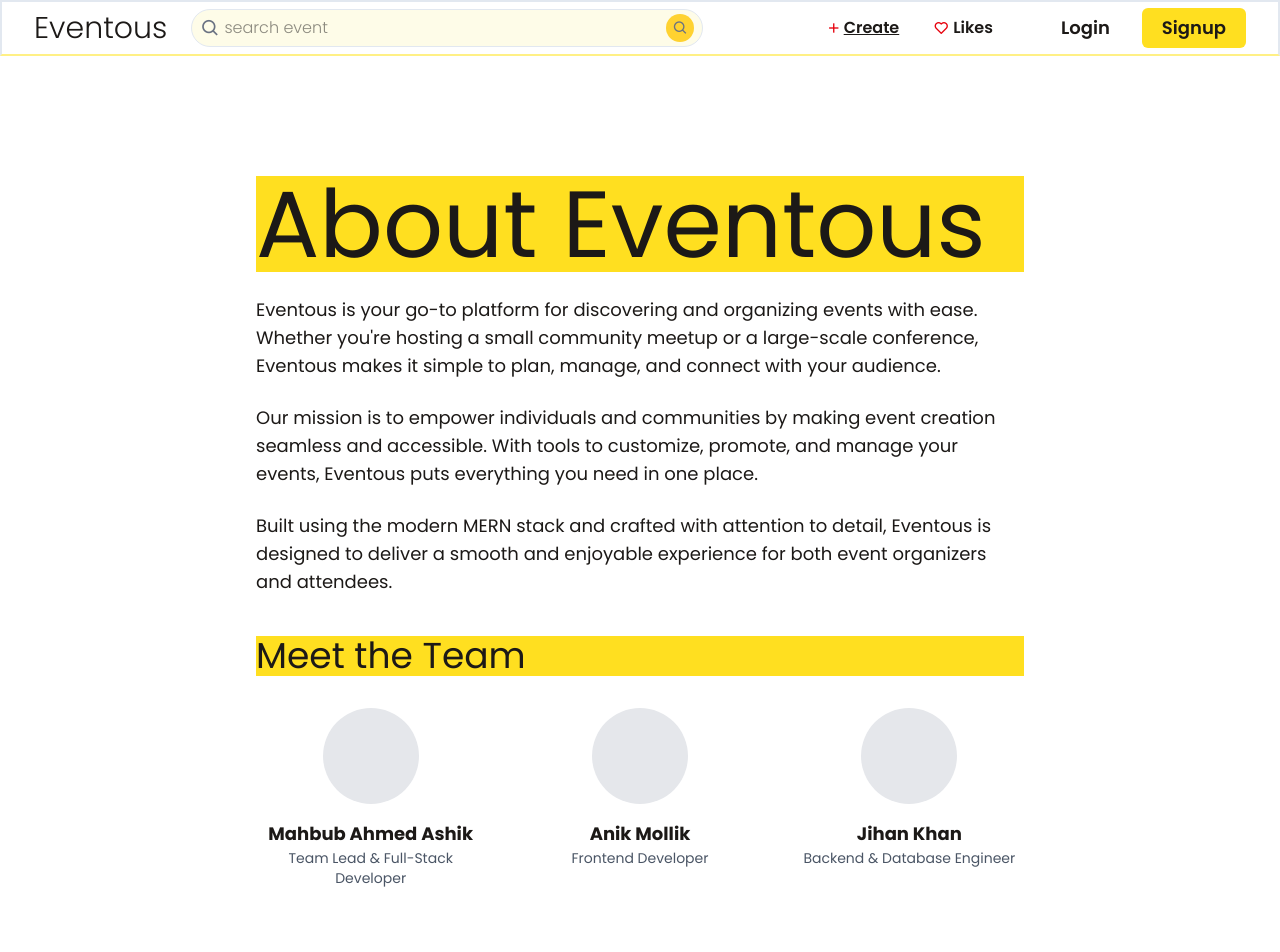
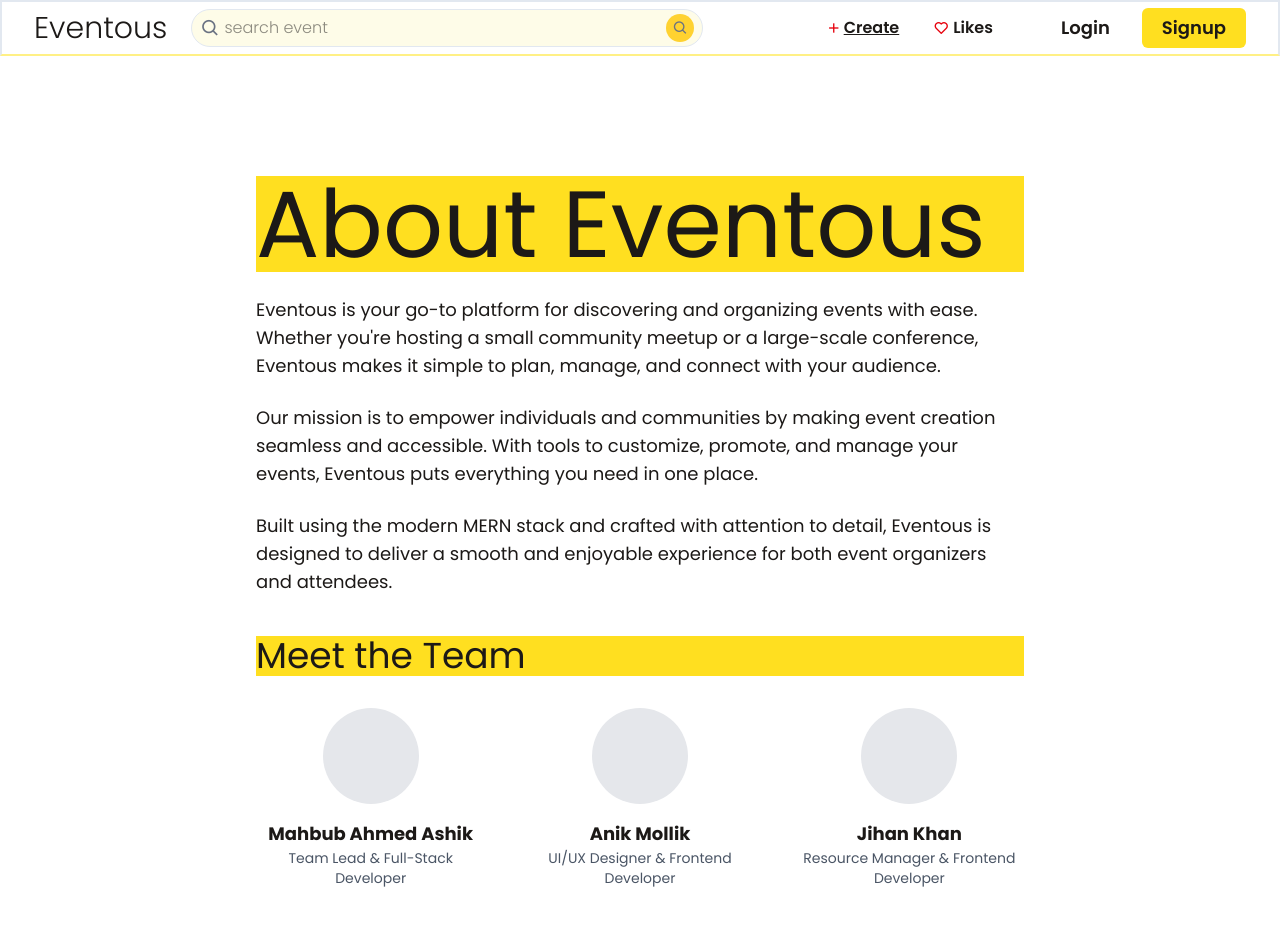
Before and after one commit to mahbub47/eventous, a React (Vite) app in the folder frontend/: page /about in a window 1280 px wide. Shown: the top 952 px of the page. Built offline with nearby package versions, Linux system fonts and the light colour scheme; no server answers.

Commit message:
last final commit of predefense

```diff
--- a/frontend/src/pages/AboutUs.tsx
+++ b/frontend/src/pages/AboutUs.tsx
@@ -35,12 +35,12 @@ function AboutUs() {
         <div className="flex flex-col items-center text-center">
           <div className="w-24 h-24 bg-gray-200 rounded-full mb-4" />
           <h3 className="text-lg font-bold">Anik Mollik</h3>
-          <p className="text-sm text-gray-600">Frontend Developer</p>
+          <p className="text-sm text-gray-600">UI/UX Designer & Frontend Developer</p>
         </div>
         <div className="flex flex-col items-center text-center">
           <div className="w-24 h-24 bg-gray-200 rounded-full mb-4" />
           <h3 className="text-lg font-bold">Jihan Khan</h3>
-          <p className="text-sm text-gray-600">Backend & Database Engineer</p>
+          <p className="text-sm text-gray-600">Resource Manager & Frontend Developer</p>
         </div>
       </div>
     </div>
```
